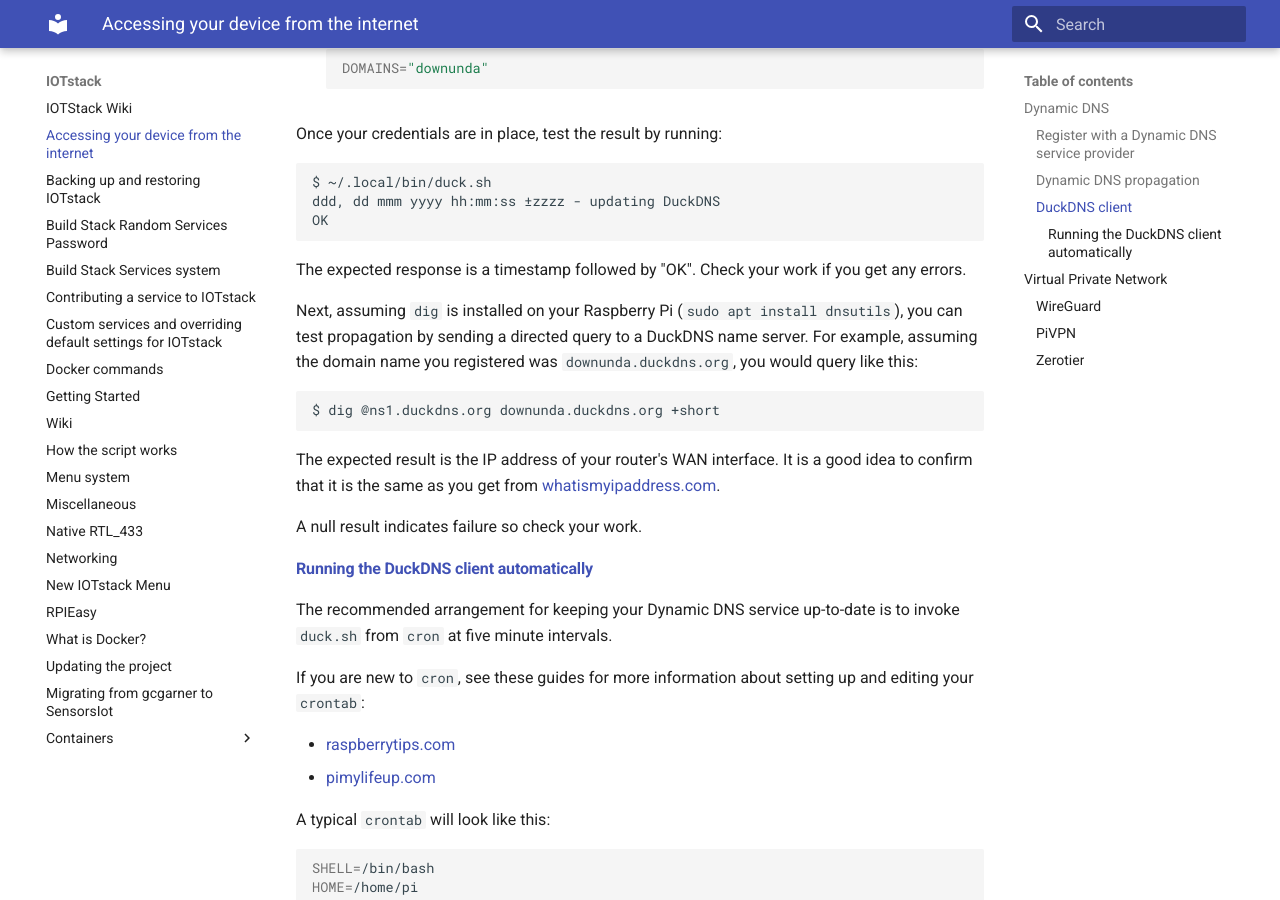
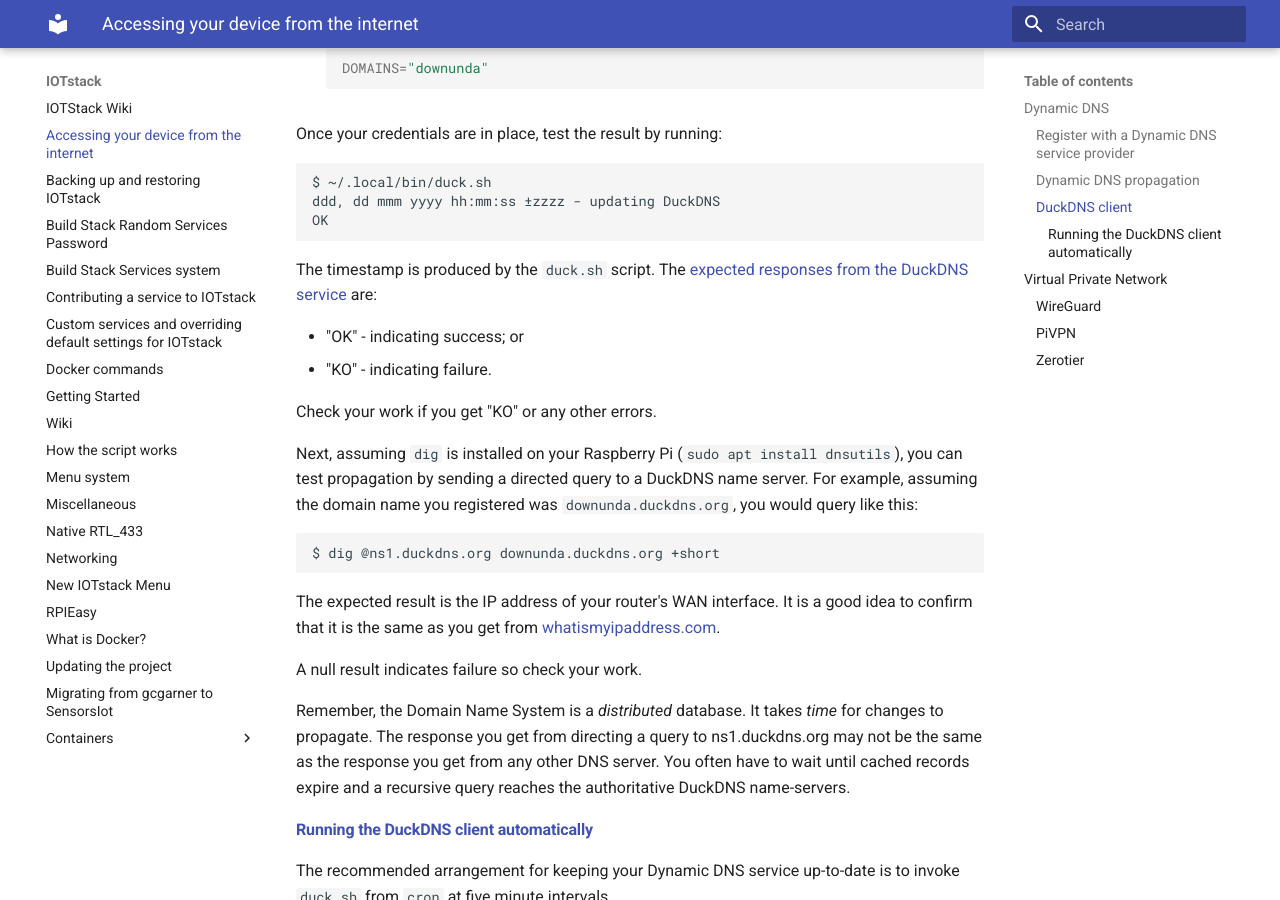
Before and after one commit to gcgarner/IOTstack, an MkDocs documentation site: the page built from docs/Accessing-your-Device-from-the-internet.md, in a window 1280 px wide and 900 px high, scrolled down 2239 px. Built offline with MkDocs 1.6.1 and Material for MkDocs 9.7.7, drawn with Linux system fonts in a browser that asks for light colours.

Commit message:
Draft PR for WireGuard - update 2
Expanded on OK vs KO responses from DuckDNS and added link to DuckDNS API spec.

Added a note about DNS being a distributed database and how changes take time to propagate.

````diff
--- a/docs/Accessing-your-Device-from-the-internet.md
+++ b/docs/Accessing-your-Device-from-the-internet.md
@@ -80,7 +80,12 @@
 OK
 ```
 
-The expected response is a timestamp followed by "OK". Check your work if you get any errors.
+The timestamp is produced by the `duck.sh` script. The [expected responses from the DuckDNS service](https://www.duckdns.org/spec.jsp) are:
+
+* "OK" - indicating success; or
+* "KO" - indicating failure.
+
+Check your work if you get "KO" or any other errors.
 
 Next, assuming `dig` is installed on your Raspberry Pi (`sudo apt install dnsutils`), you can test propagation by sending a directed query to a DuckDNS name server. For example, assuming the domain name you registered was `downunda.duckdns.org`, you would query like this:
 
@@ -91,6 +96,8 @@
 The expected result is the IP address of your router's WAN interface. It is a good idea to confirm that it is the same as you get from [whatismyipaddress.com](https://whatismyipaddress.com).
 
 A null result indicates failure so check your work.
+
+Remember, the Domain Name System is a *distributed* database. It takes *time* for changes to propagate. The response you get from directing a query to ns1.duckdns.org may not be the same as the response you get from any other DNS server. You often have to wait until cached records expire and a recursive query reaches the authoritative DuckDNS name-servers.
 
 #### <a name="duckDNSauto"> Running the DuckDNS client automatically </a>
 
````
